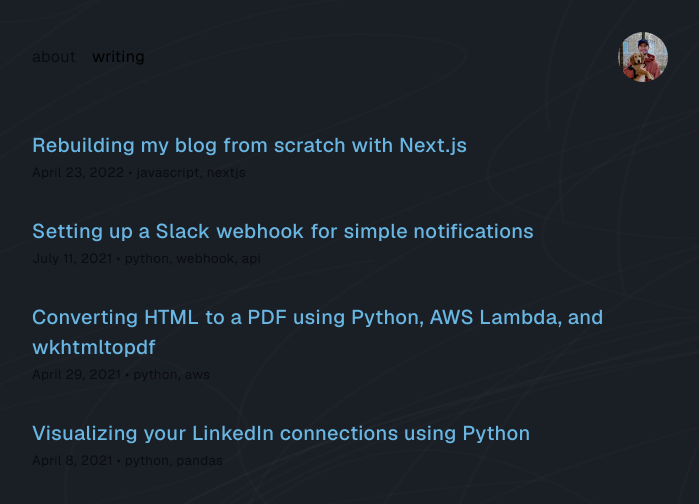
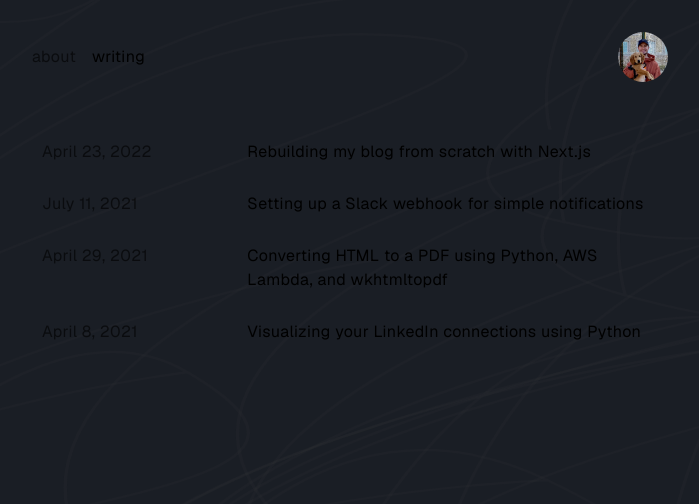
Before and after one commit to bschoeneweis/bscho.dev, a Next.js app: page /writing in a window 1280 px wide. Shown: the top 504 px of the page, without its empty margins (290-989 px from the left). Built offline with nearby package versions, Linux system fonts and the light colour scheme.

Commit message:
styling for posts

```diff
--- a/app/globals.css
+++ b/app/globals.css
@@ -3,6 +3,7 @@
   --border-radius: 12px;
   --link-blue: #69B6E3;
   --text-faded-opacity: 0.6;
+  --transition-duration: 0.2s;
 }
 
 * {
--- a/app/writing/page.module.css
+++ b/app/writing/page.module.css
@@ -1,19 +1,30 @@
 .postList {
-  list-style: none;
   margin-top: 1rem;
 }
 
 .postListItem {
-  margin-bottom: 2rem;
+  margin-bottom: 0.5rem;
+  padding: 10px;
+  border-radius: 5px;
+  transition-duration: var(--transition-duration);
 }
 
-.title {
-  font-size: 1.25rem;
-  font-weight: 500;
-  color: var(--link-blue);
+.postListItem:hover {
+  background-color: rgba(211, 211 ,211, 0.1)
 }
 
-.subtitle {
+.titleWrapper {
+  display: grid;
+  grid-template-columns: 1fr 2fr;
+}
+
+@media (max-width: 700px) {
+  .titleWrapper {
+    display: flex;
+    flex-direction: column-reverse;
+  }
+}
+
+.dateLabel {
   opacity: var(--text-faded-opacity);
-  margin-right: 1rem;
 }
--- a/app/writing/page.tsx
+++ b/app/writing/page.tsx
@@ -10,28 +10,26 @@ export const metadata: Metadata = {
   title: 'Writing'
 };
 
-
-const DateLabel = ({ dateRaw }: { dateRaw: string }) => {
-  const date = parseISO(dateRaw);
-  return <time dateTime={dateRaw}>{format(date, 'LLLL d, yyyy')}</time>
-};
+const getDateString = (rawDate: string) => {
+  const parsedDate = parseISO(rawDate);
+  return format(parsedDate, 'LLLL d, yyyy');
+}
 
 export default function WritingIndex() {
   const posts = getAllPostsMetadata();
 
   return (
-    <ul className={styles.postList}>
+    <div className={styles.postList}>
       {posts.map(({ slug, date, title, tags }) => (
-        <li key={slug} className={styles.postListItem}>
-          <Link href={`/writing/${slug}`} className={styles.title}>
-            {title}
-          </Link>
-          <br />
-          <small className={styles.subtitle}>
-            <DateLabel dateRaw={date} /> &bull; {tags.join(', ')}
-          </small>
-        </li>
+        <Link key={slug} href={`/writing/${slug}`}>
+          <div className={styles.postListItem}>
+              <div className={styles.titleWrapper}>
+                <p className={styles.dateLabel}>{getDateString(date)}</p>
+                <p>{title}</p>
+              </div>
+          </div>
+        </Link>
       ))}
-    </ul>
+    </div>
   );
 }
--- a/components/ArrowLink.module.css
+++ b/components/ArrowLink.module.css
@@ -2,6 +2,7 @@
   opacity: var(--text-faded-opacity);
   display: flex;
   align-items: center;
+  transition-duration: var(--transition-duration);
 }
 
 .arrowLink:hover {
--- a/components/InlineLink.module.css
+++ b/components/InlineLink.module.css
@@ -1,6 +1,7 @@
 .inlineLink {
   color: var(--link-blue);
   text-decoration: underline;
+  transition-duration: var(--transition-duration);
 }
 
 .inlineLink:hover {
```
